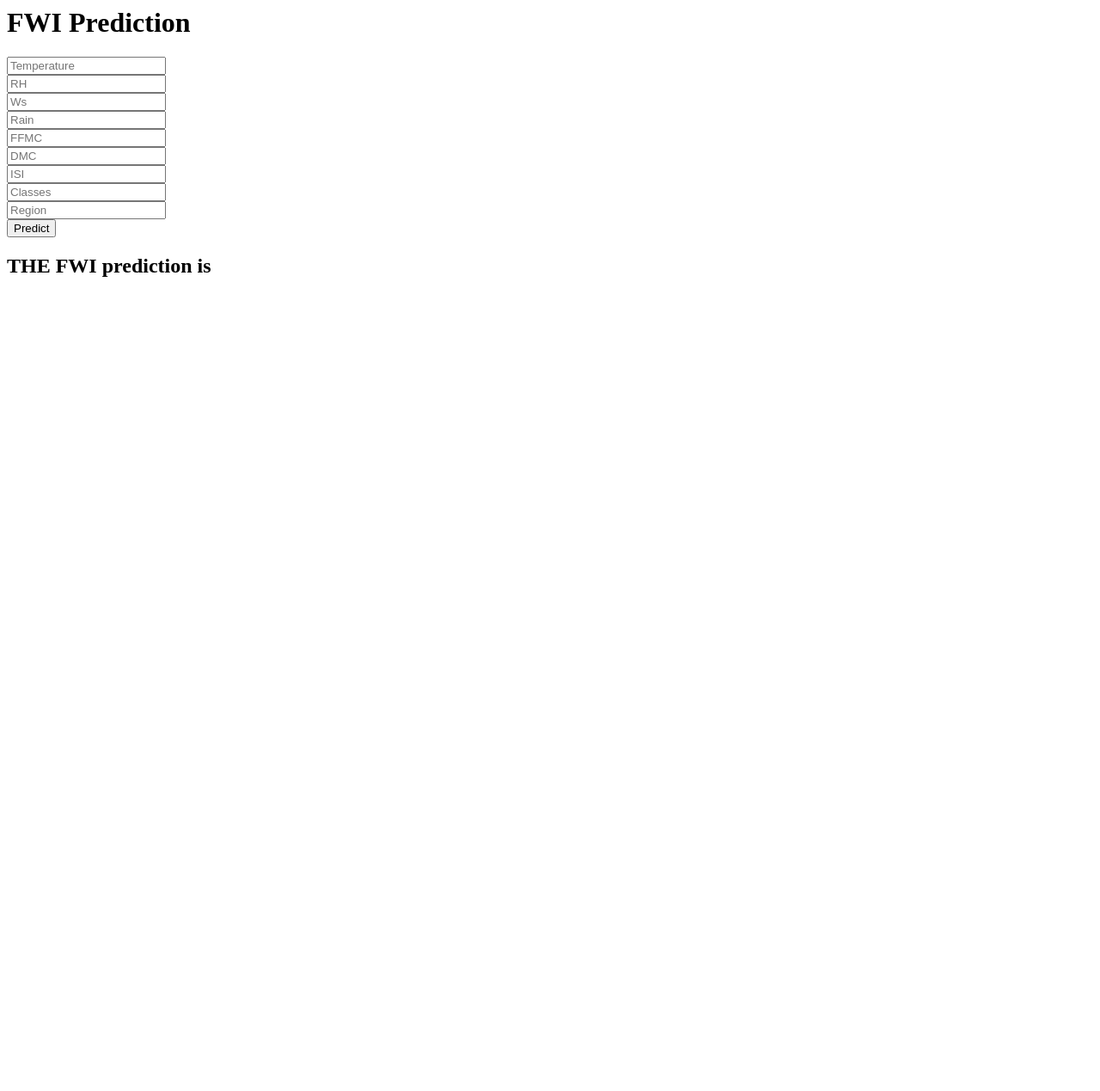
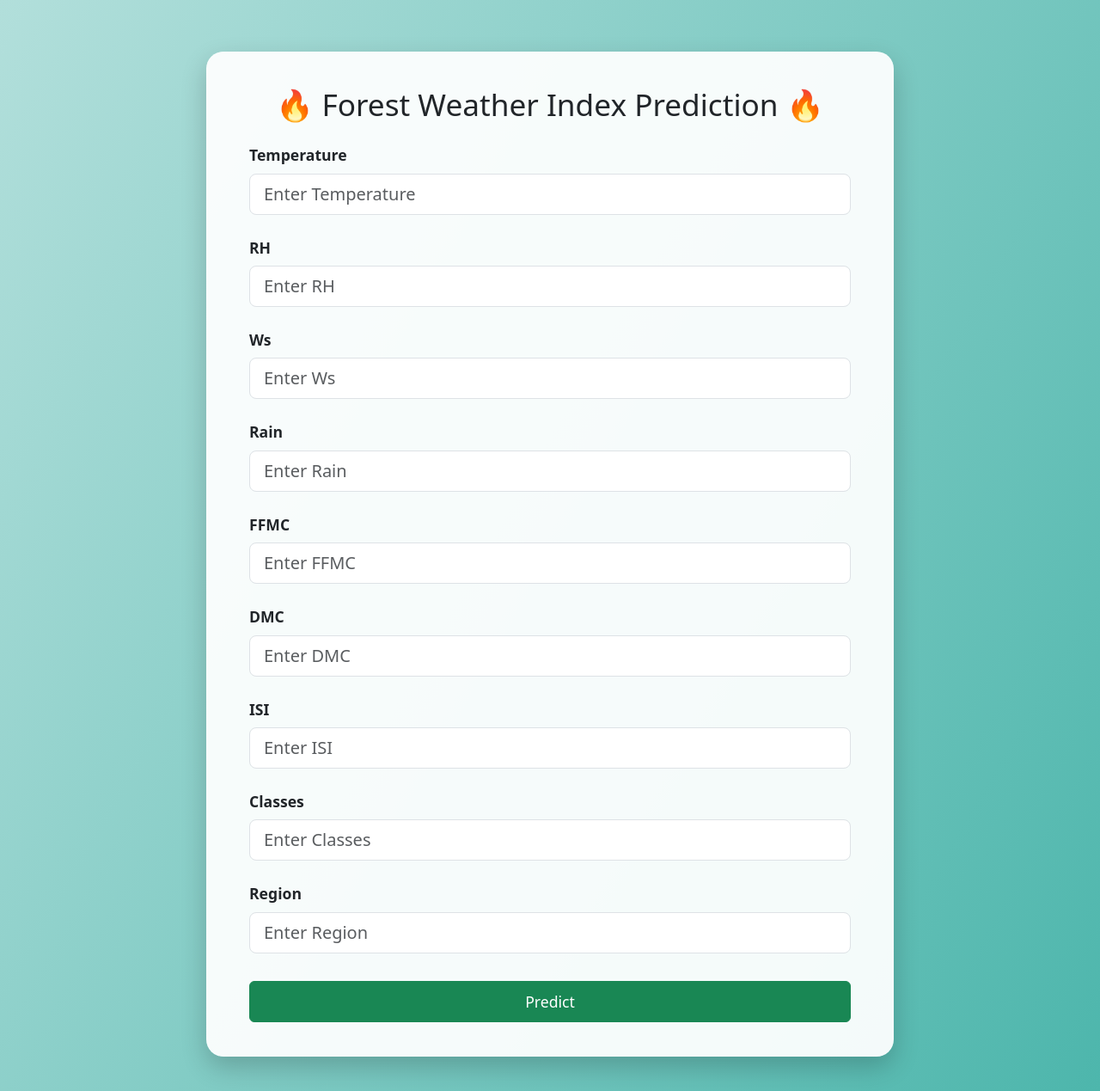
Before and after one commit to aniketsinha010/Project1-Regression, a Flask app: page /predictdata in a window 1280 px wide. Shown: the whole page at 86% size. Before the commit the page ends 322 px from the top, so only its background shows below. Run offline with Flask 3, Linux system fonts and the light colour scheme; parts of the project's set-up code (start-up, migrations or seed data) failed here and were passed over.

Commit message:
decorated

```diff
--- a/application.py
+++ b/application.py
@@ -17,6 +17,9 @@
 @app.route('/')
 def index():
     return render_template('index.html')
+
+## designing the html pages from chatgpt, original ones are kept in original-html,see them during revision...
+## dont read from current templates folder during revision...
 
 
 @app.route('/predictdata',methods=['GET','POST'])
--- /dev/null
+++ b/original-html/index_org.html
@@ -0,0 +1 @@
+<h1> Welcome to the Home Page </h1>
--- a/templates/home.html
+++ b/templates/home.html
@@ -1,26 +1,56 @@
-<html>
+<!DOCTYPE html>
+<html lang="en">
+<head>
+    <meta charset="UTF-8">
+    <title>FWI Prediction</title>
+    <link href="https://cdn.jsdelivr.net/npm/bootstrap@5.3.3/dist/css/bootstrap.min.css" rel="stylesheet">
+    <style>
+        body {
+            background: linear-gradient(120deg, #b2dfdb, #4db6ac);
+            min-height: 100vh;
+            font-size: 1.2rem;
+        }
+        .container {
+            max-width: 800px;
+            background: #ffffffee;
+            padding: 40px 50px;
+            border-radius: 20px;
+            box-shadow: 0 12px 30px rgba(0, 0, 0, 0.2);
+            margin-top: 60px;
+            margin-bottom: 40px;
+        }
+        .form-label {
+            font-weight: 600;
+            font-size: 1.1rem;
+        }
+        h2 {
+            font-size: 2.2rem;
+        }
+        .btn {
+            font-size: 1.1rem;
+            padding: 10px;
+        }
+    </style>
+</head>
 <body>
-    <div class="login">
-       <h1>FWI Prediction</h1>
+    <div class="container">
+        <h2 class="mb-4 text-center text-dark">🔥 Forest Weather Index Prediction 🔥</h2>
 
-        <!-- Main Input For Receiving Query to our ML -->
-       <form action="{{ url_for('predict_datapoint')}}" method="post">
-         <input type="text" name="Temperature" placeholder="Temperature" required="required" /><br>
-           <input type="text" name="RH" placeholder="RH" required="required" /><br>
-           <input type="text" name="Ws" placeholder="Ws" required="required" /><br>
-           <input type="text" name="Rain" placeholder="Rain" required="required" /><br>
-           <input type="text" name="FFMC" placeholder="FFMC" required="required" /><br>
-           <input type="text" name="DMC" placeholder="DMC" required="required" /><br>
-           <input type="text" name="ISI" placeholder="ISI" required="required" /><br>
-           <input type="text" name="Classes" placeholder="Classes" required="required" /><br>
-           <input type="text" name="Region" placeholder="Region" required="required" /><br>
+        <form action="{{ url_for('predict_datapoint') }}" method="post">
+            {% for field in ['Temperature', 'RH', 'Ws', 'Rain', 'FFMC', 'DMC', 'ISI', 'Classes', 'Region'] %}
+                <div class="mb-4">
+                    <label for="{{ field }}" class="form-label">{{ field }}</label>
+                    <input type="text" class="form-control form-control-lg" name="{{ field }}" placeholder="Enter {{ field }}" required>
+                </div>
+            {% endfor %}
+            <button type="submit" class="btn btn-success w-100 mt-2">Predict</button>
+        </form>
 
-
-
-           <button type="submit" class="btn btn-primary btn-block btn-large">Predict</button>
-       </form>
-    <h2>
-       THE FWI prediction is {{result}}
-    </h2>
+        {% if result %}
+        <div class="alert alert-info text-center mt-4 fs-4">
+            <strong>Predicted FWI: {{ result }}</strong>
+        </div>
+        {% endif %}
+    </div>
 </body>
 </html>
```
Also changed, not shown: original-html/home_org.html (added, +26 -0 lines), templates/index.html (+16 -1 lines).
